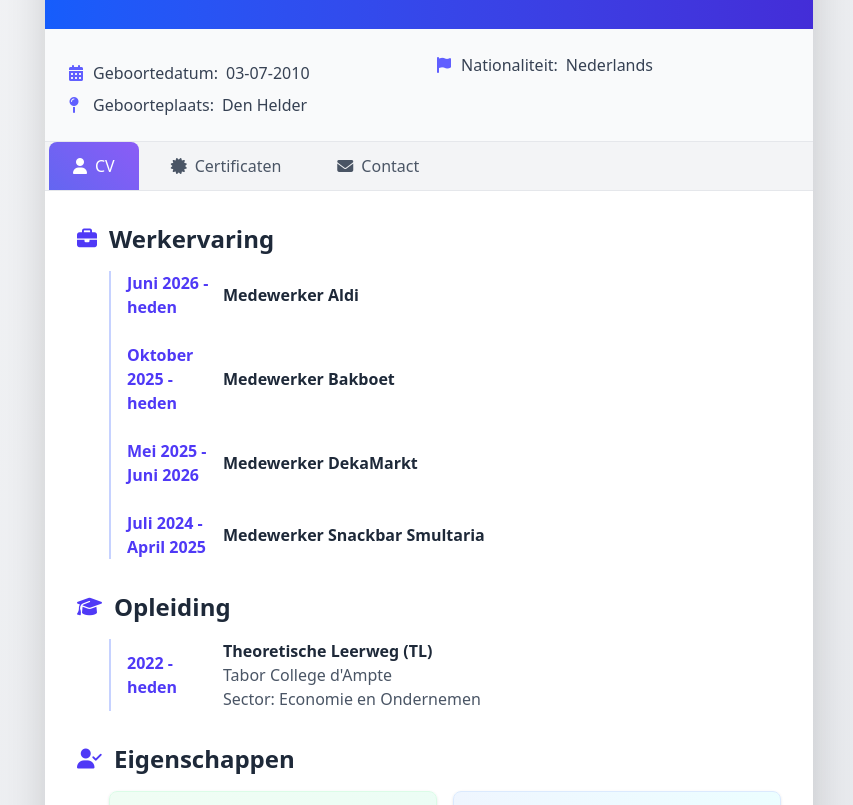
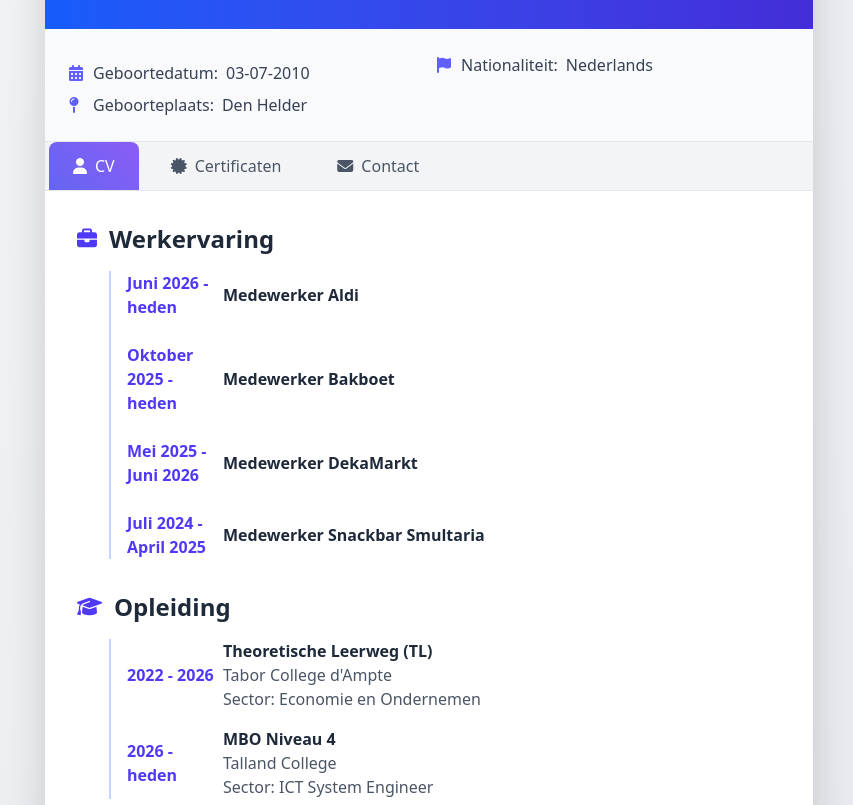
Before and after one commit to raggamonkey/resume, a plain HTML site: page index.html in a window 1280 px wide. Shown: the part 127-932 px from the top of the page, without its empty margins (211-1064 px from the left). Drawn offline with Linux system fonts and the light colour scheme.

Commit message:
Update education timeline years in index.html

```diff
--- a/index.html
+++ b/index.html
@@ -388,11 +388,22 @@
         <div class="ml-8 border-l-2 border-indigo-200 dark:border-indigo-500 pl-4">
           <div class="mb-4 timeline-item">
             <div class="flex items-center">
-              <div class="w-24 text-indigo-600 dark:text-indigo-400 font-semibold">2022 - heden</div>
+              <div class="w-24 text-indigo-600 dark:text-indigo-400 font-semibold">2022 - 2026</div>
               <div>
                 <div class="font-bold text-gray-800 dark:text-gray-100">Theoretische Leerweg (TL)</div>
                 <div class="text-gray-600 dark:text-gray-400">Tabor College d'Ampte</div>
                 <div class="text-gray-600 dark:text-gray-400">Sector: Economie en Ondernemen
+                </div>
+              </div>
+            </div>
+          </div>
+          <div class="mb-4 timeline-item">
+            <div class="flex items-center">
+              <div class="w-24 text-indigo-600 dark:text-indigo-400 font-semibold">2026 - heden</div>
+              <div>
+                <div class="font-bold text-gray-800 dark:text-gray-100">MBO Niveau 4</div>
+                <div class="text-gray-600 dark:text-gray-400">Talland College</div>
+                <div class="text-gray-600 dark:text-gray-400">Sector: ICT System Engineer
                 </div>
               </div>
             </div>
```
